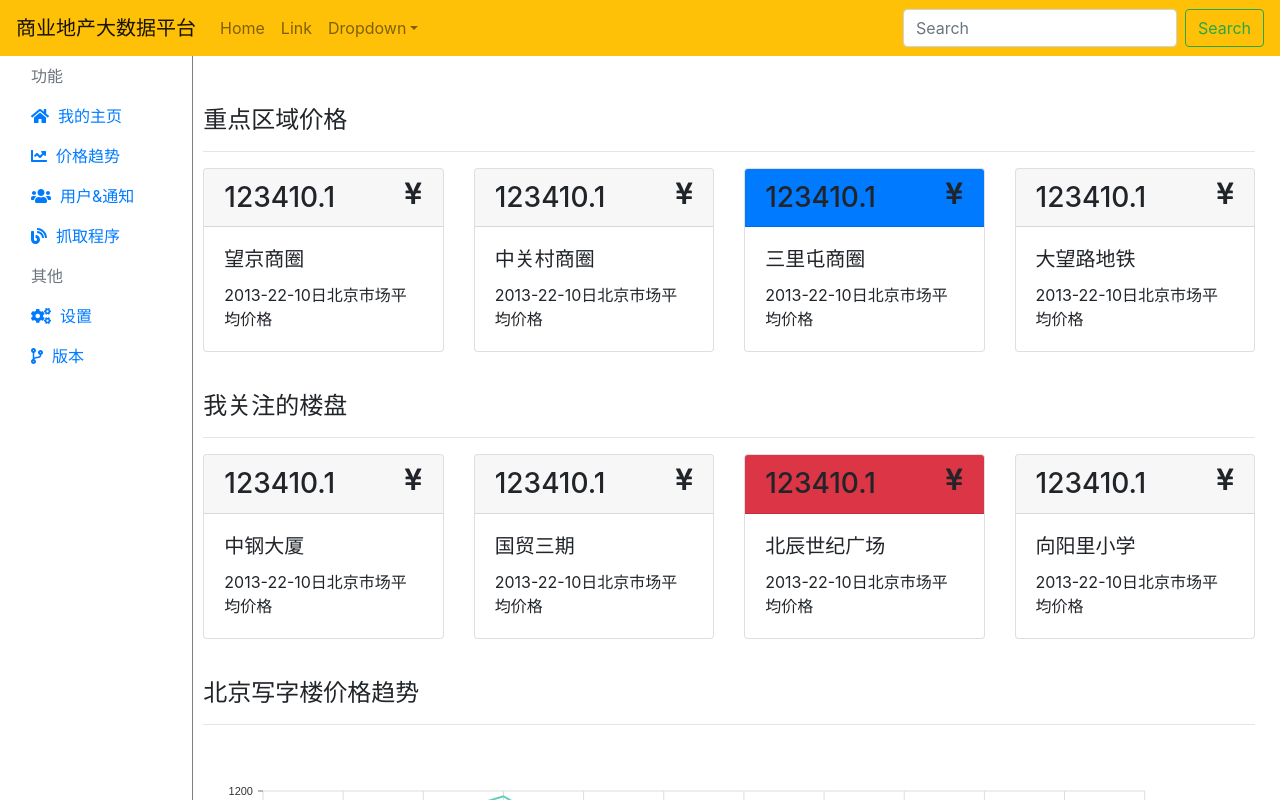
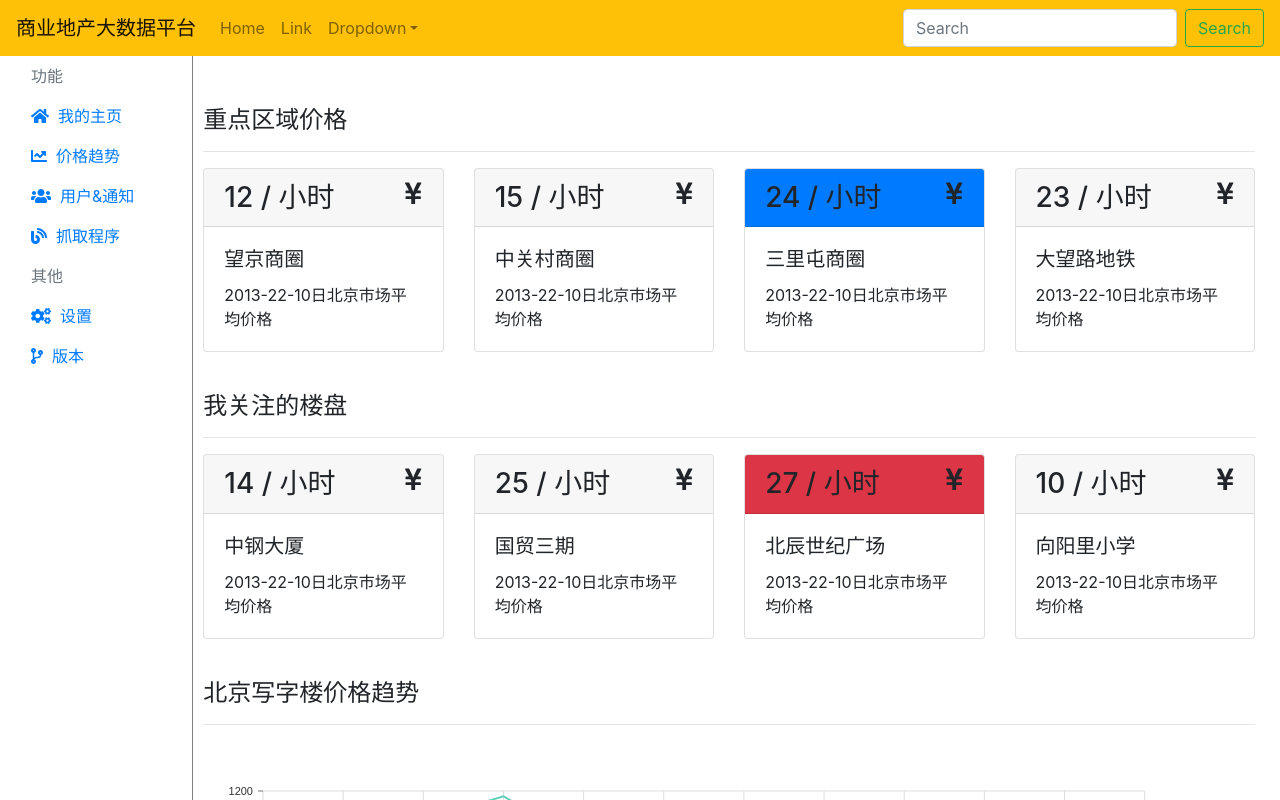
Before and after one commit to cmingxu/fangchan-web-app, a React (Create React App) app: page /dashboard in a window 1280 px wide. Shown: the top 800 px of the page. Built offline with nearby package versions, Linux system fonts and the light colour scheme.

Commit message:
changed price
Signed-off-by: kevin xu <cming.xu@gmail.com>

```diff
--- a/src/components/figure.js
+++ b/src/components/figure.js
@@ -13,7 +13,7 @@ class Figure extends Component {
     return (
       <Card>
         <Card.Header as="h3" className={this.props.headerBgClass}>
-          {this.state.figure}
+          {20 + Math.floor(Math.random() * 20 - 10)} / 小时
           <FontAwesomeIcon
             icon={faYenSign}
             size="sm"
```
